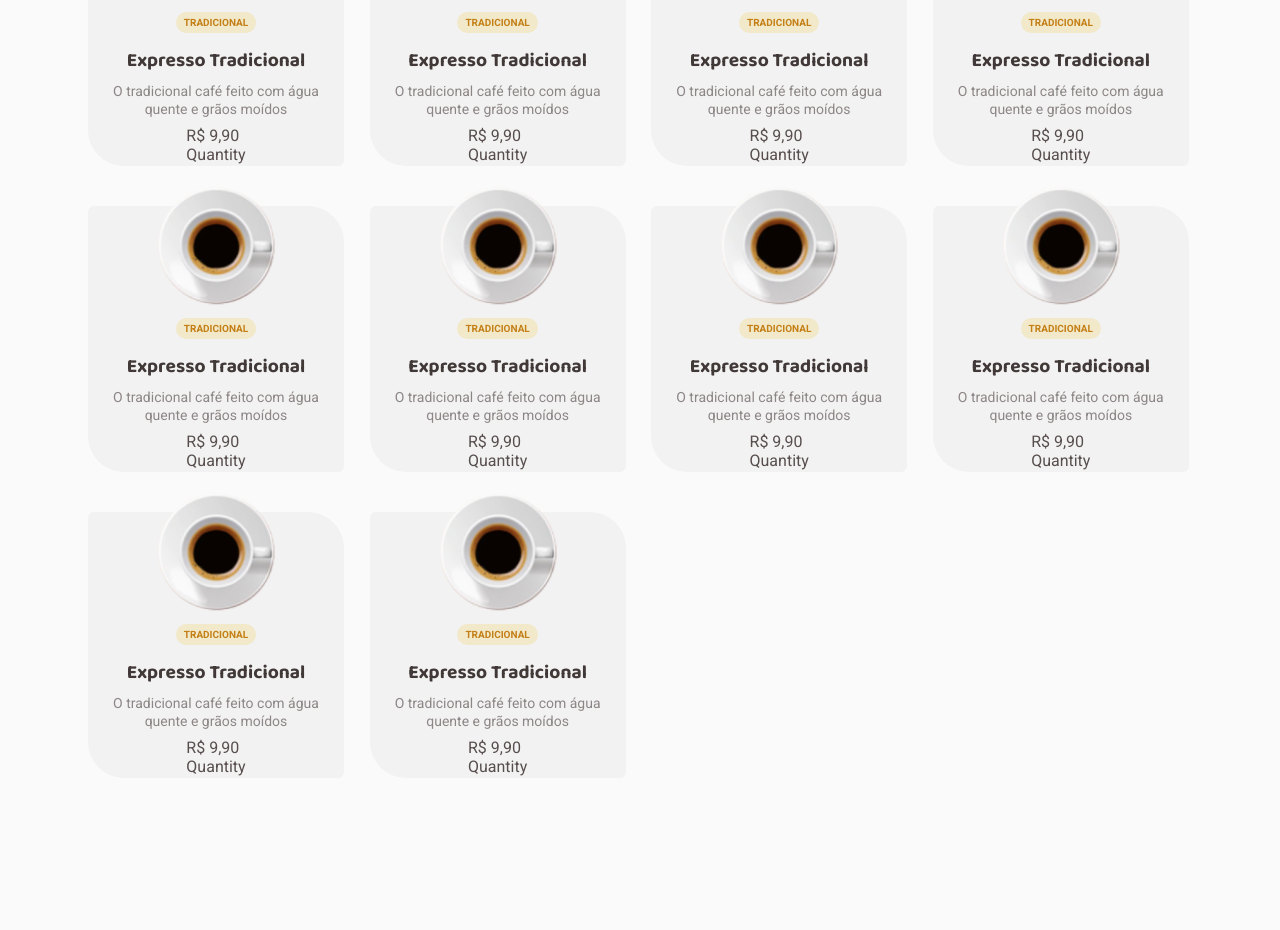
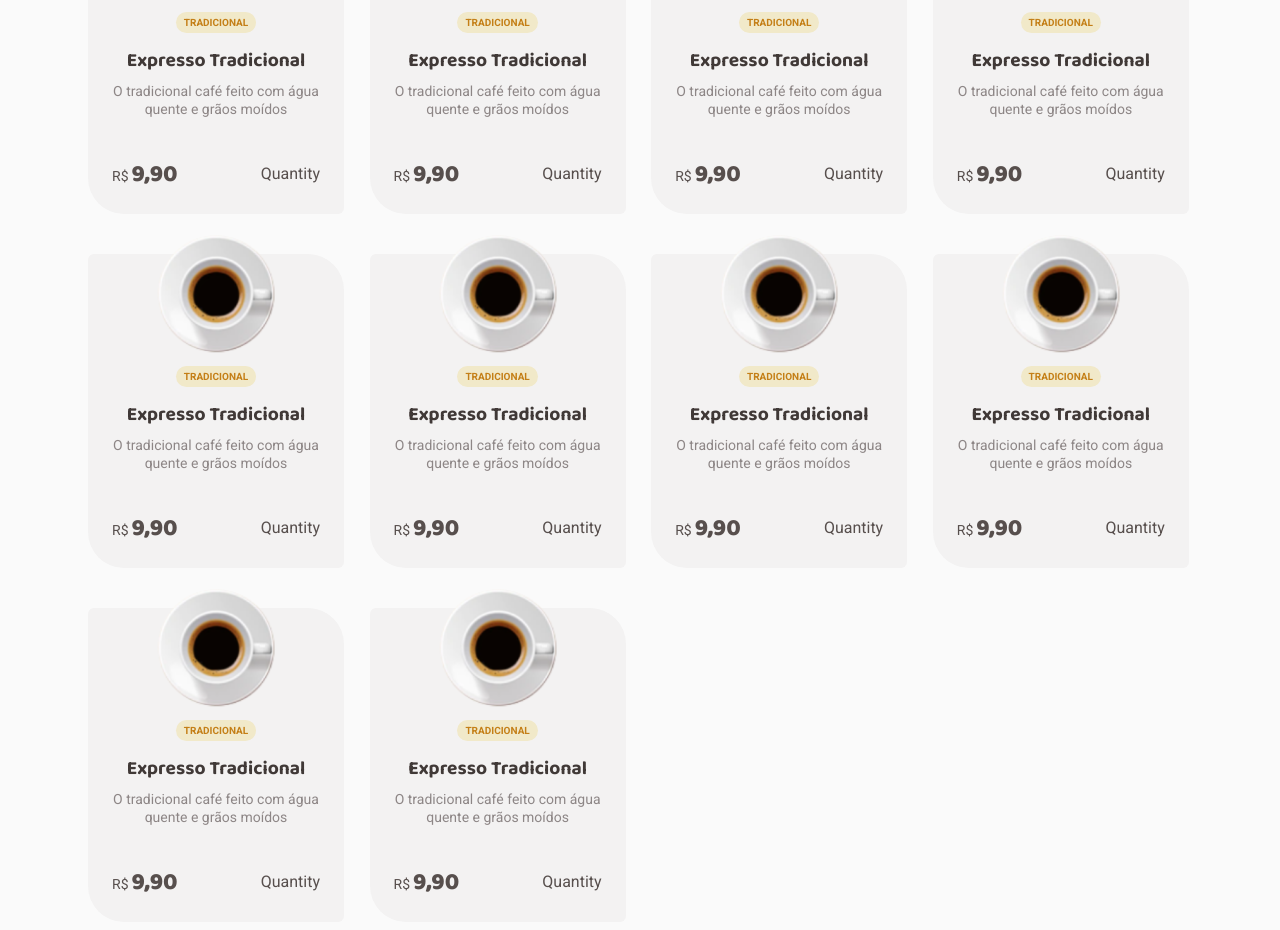
Before and after one commit to rnatu/coffee-delivery, a React (Vite) app: page / in a window 1280 px wide. Shown: the part 880-1810 px from the top of the page. Before the commit the page ends 1744 px from the top, so only its background shows below. Built offline with nearby package versions, Linux system fonts and the light colour scheme.

Commit message:
feat: add CardFooter initial css

```diff
--- a/src/pages/Home/components/CoffeeList/CoffeeCard.tsx
+++ b/src/pages/Home/components/CoffeeList/CoffeeCard.tsx
@@ -1,5 +1,6 @@
 import expresso from '../../../../assets/coffee-images/expresso.svg';
 import { QuantityInput } from '../../../../components/QuantityInput';
+import { RegularText, TitleText } from '../../../../components/Typography';
 
 import {
   CardFooter,
@@ -23,12 +24,13 @@ export function CoffeeCard() {
 
       <CardFooter>
         <div>
-          <p>R$ 9,90</p>
+          <RegularText size="s">R$</RegularText>
+          <TitleText color="text" as="strong">
+            9,90
+          </TitleText>
         </div>
 
-        <div>
-          <QuantityInput />
-        </div>
+        <QuantityInput />
       </CardFooter>
     </CoffeeCardContainer>
   );
--- a/src/pages/Home/components/CoffeeList/styles.ts
+++ b/src/pages/Home/components/CoffeeList/styles.ts
@@ -16,7 +16,6 @@ export const CoffeeCardContainer = styled.div`
   flex-direction: column;
   align-items: center;
 
-  width: 100%;
   max-width: 16rem;
   background-color: ${(props) => props.theme.colors['base-card']};
   border-radius: 6px 36px 6px 36px;
@@ -54,4 +53,18 @@ export const CoffeeDescription = styled(RegularText).attrs({
   text-align: center;
 `;
 
-export const CardFooter = styled.div``;
+export const CardFooter = styled.div`
+  width: 100%;
+  padding: 0 1.5rem;
+  margin: 33px 0 1.4688rem;
+
+  display: flex;
+  justify-content: space-between;
+  align-items: center;
+
+  > div {
+    display: flex;
+    align-items: baseline;
+    gap: 3px;
+  }
+`;
```
